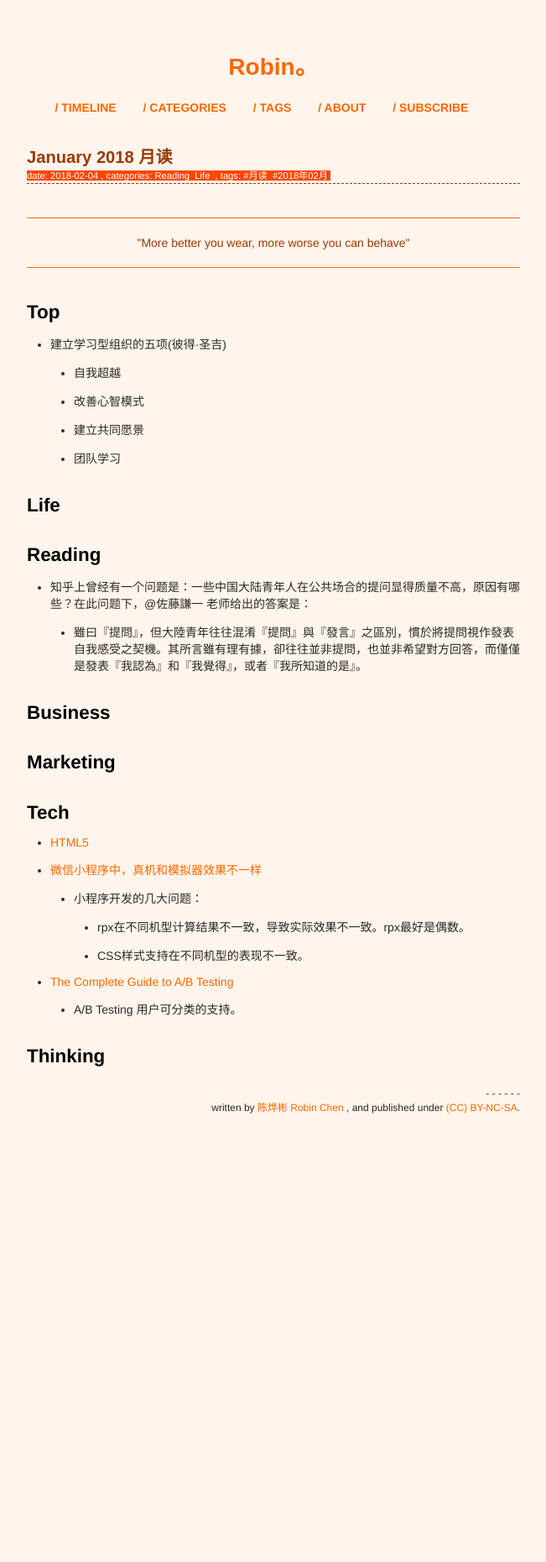
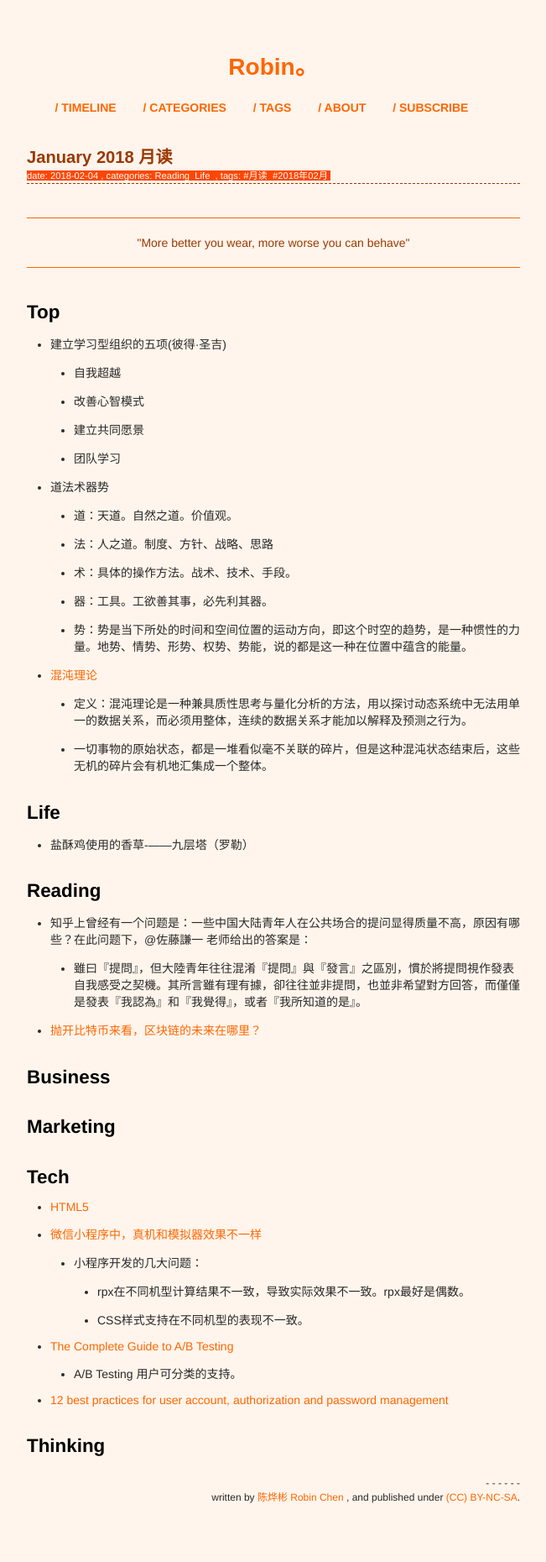
Before and after one commit to xianyuxmu/xianyuxmu.github.io, a Jekyll site: the page built from _posts/2018-02-04-monthly-reading.md, in a window 1280 px wide. Shown: the whole page at 84% size, without its empty margins (314-965 px from the left). Built offline with Jekyll 4.4.1, drawn with Linux system fonts in a browser that asks for light colours; comment, search, counter and statistics services are not loaded; before the commit the page ends 1396 px from its top, so only the background shows below that.

Commit message:
Reading of 11 Feb. 2017

```diff
--- a/_posts/2018-02-04-monthly-reading.md
+++ b/_posts/2018-02-04-monthly-reading.md
@@ -22,15 +22,26 @@ tags:
 	- 改善心智模式
 	- 建立共同愿景
 	- 团队学习
+- 道法术器势
+	- 道：天道。自然之道。价值观。
+	- 法：人之道。制度、方针、战略、思路
+	- 术：具体的操作方法。战术、技术、手段。
+	- 器：工具。工欲善其事，必先利其器。
+	- 势：势是当下所处的时间和空间位置的运动方向，即这个时空的趋势，是一种惯性的力量。地势、情势、形势、权势、势能，说的都是这一种在位置中蕴含的能量。
+- [混沌理论](https://zh.wikipedia.org/wiki/%E6%B7%B7%E6%B2%8C%E7%90%86%E8%AE%BA)
+	- 定义：混沌理论是一种兼具质性思考与量化分析的方法，用以探讨动态系统中无法用单一的数据关系，而必须用整体，连续的数据关系才能加以解释及预测之行为。
+	- 一切事物的原始状态，都是一堆看似毫不关联的碎片，但是这种混沌状态结束后，这些无机的碎片会有机地汇集成一个整体。
 
 ## Life
 
+- 盐酥鸡使用的香草-——九层塔（罗勒）
 
 
 ## Reading
 
 - 知乎上曾经有一个问题是：一些中国大陆青年人在公共场合的提问显得质量不高，原因有哪些？在此问题下，@佐藤謙一 老师给出的答案是：
 	- 雖曰『提問』，但大陸青年往往混淆『提問』與『發言』之區別，慣於將提問視作發表自我感受之契機。其所言雖有理有據，卻往往並非提問，也並非希望對方回答，而僅僅是發表『我認為』和『我覺得』，或者『我所知道的是』。
+- [抛开比特币来看，区块链的未来在哪里？](https://mp.weixin.qq.com/s/KtAHyk3vFMhBj9fKMLCJAg)
 
 
 ## Business
@@ -49,6 +60,7 @@ tags:
 		- CSS样式支持在不同机型的表现不一致。
 - [The Complete Guide to A/B Testing](https://vwo.com/ab-testing/)
 	- A/B Testing 用户可分类的支持。
+- [12 best practices for user account, authorization and password management](https://cloudplatform.googleblog.com/2018/01/12-best-practices-for-user-account.html)
 
 
 ## Thinking
```
